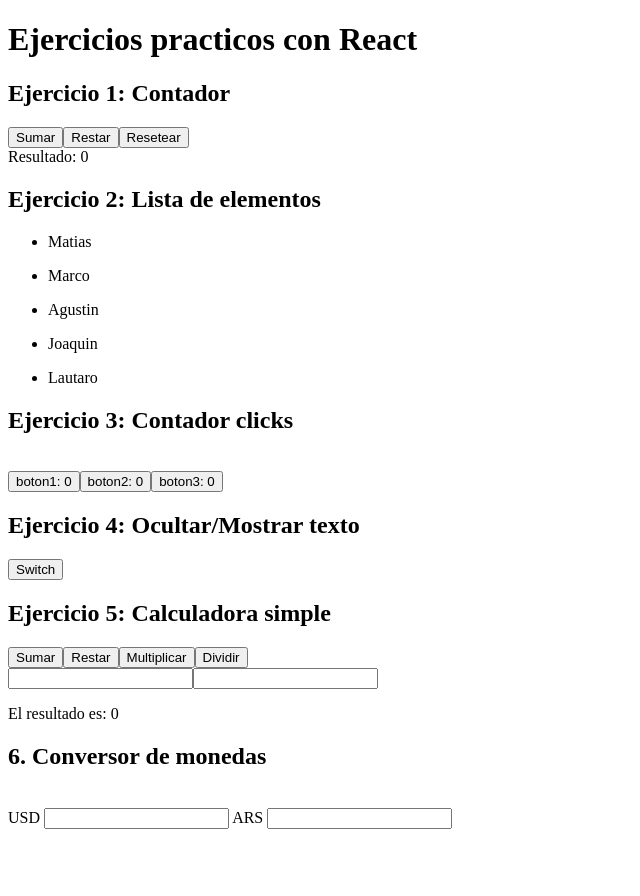
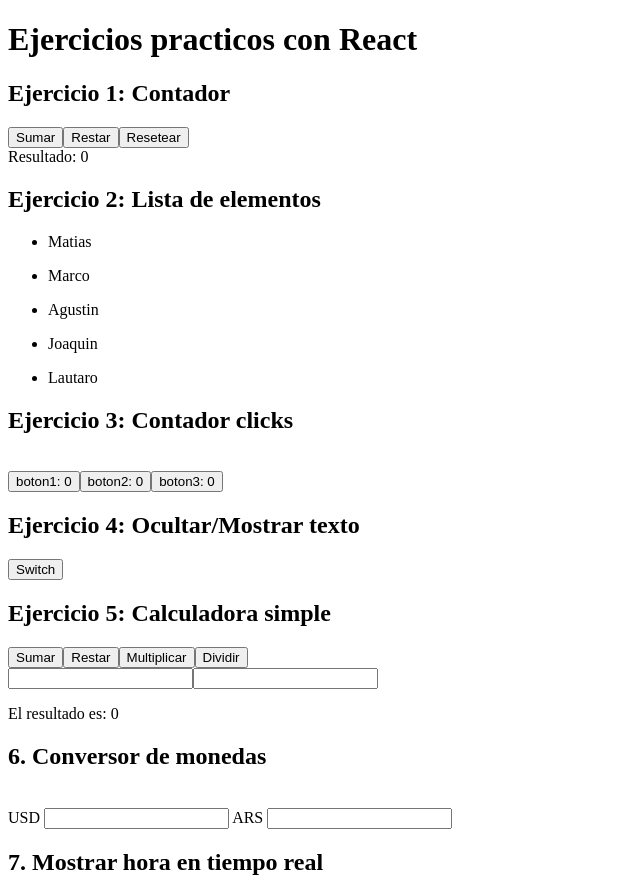
Before and after one commit to matiasmoscone1/practica-ejercicios-logica-programacion-react, a React (Vite) app: page / in a window 1280 px wide. Shown: the whole page, without its empty margins (0-640 px from the left). Before the commit the page ends 837 px from the top, so only its background shows below. Built offline with nearby package versions, Linux system fonts and the light colour scheme.

Commit message:
Agregando ejercicio 7

```diff
--- a/src/App.jsx
+++ b/src/App.jsx
@@ -5,6 +5,7 @@ import ListaElementos from './ejercicios/ListaElementos';
 import OcultarTexto from './ejercicios/OcultarTexto';
 import CalculadoraSimple from './ejercicios/CalculadoraSimple';
 import ConversorMonedas from './ejercicios/ConversorMonedas';
+import MostrarHora from './ejercicios/MostrarHora';
 
 function App() {
 
@@ -20,6 +21,7 @@ function App() {
     <OcultarTexto />
     <CalculadoraSimple />
     <ConversorMonedas />
+    <MostrarHora />
 
     </>
   )
--- /dev/null
+++ b/src/ejercicios/MostrarHora.jsx
@@ -0,0 +1,24 @@
+
+//7. Mostrar hora en tiempo real: Crea un componente que muestre la hora actual en tiempo real.
+//Actualiza la hora cada segundo.
+
+
+import { useState } from "react";
+
+
+const MostrarHora = () => {
+
+
+
+    return(<>
+    <div>
+        <h2>7. Mostrar hora en tiempo real</h2>
+
+
+
+    </div>
+    </>)
+
+}
+
+export default MostrarHora;
```
